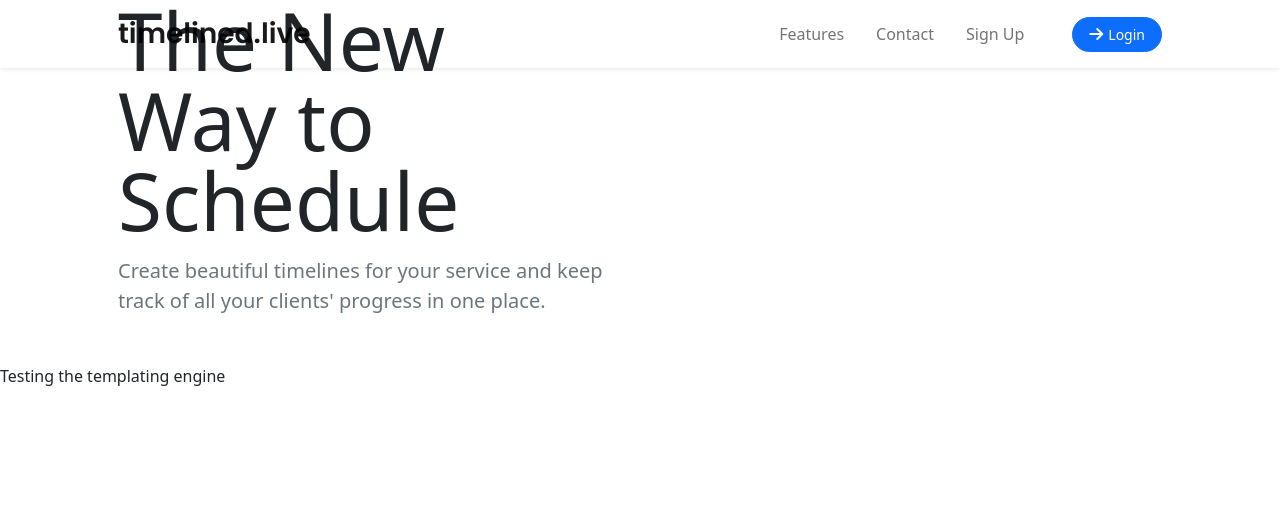
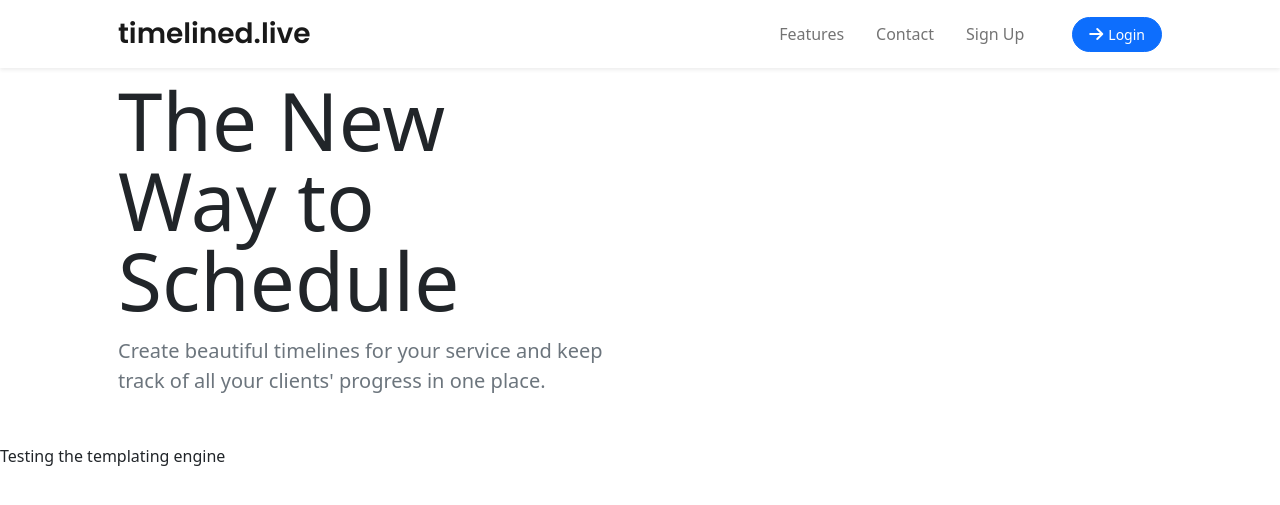
Before and after one commit to silogramijneb/timelined.live, a Django app: page / in a window 1280 px wide. Shown: the top 505 px of the page. Run offline with Django 4.2, Linux system fonts and the light colour scheme; some libraries are stand-ins or nearby versions.

Commit message:
update base.html

```diff
--- a/website/main/templates/main/base.html
+++ b/website/main/templates/main/base.html
@@ -26,6 +26,7 @@
 
 			header.masthead {
 				display: block;
+				margin-top: 5rem;
 			}
 		</style>
 	</head>
```
